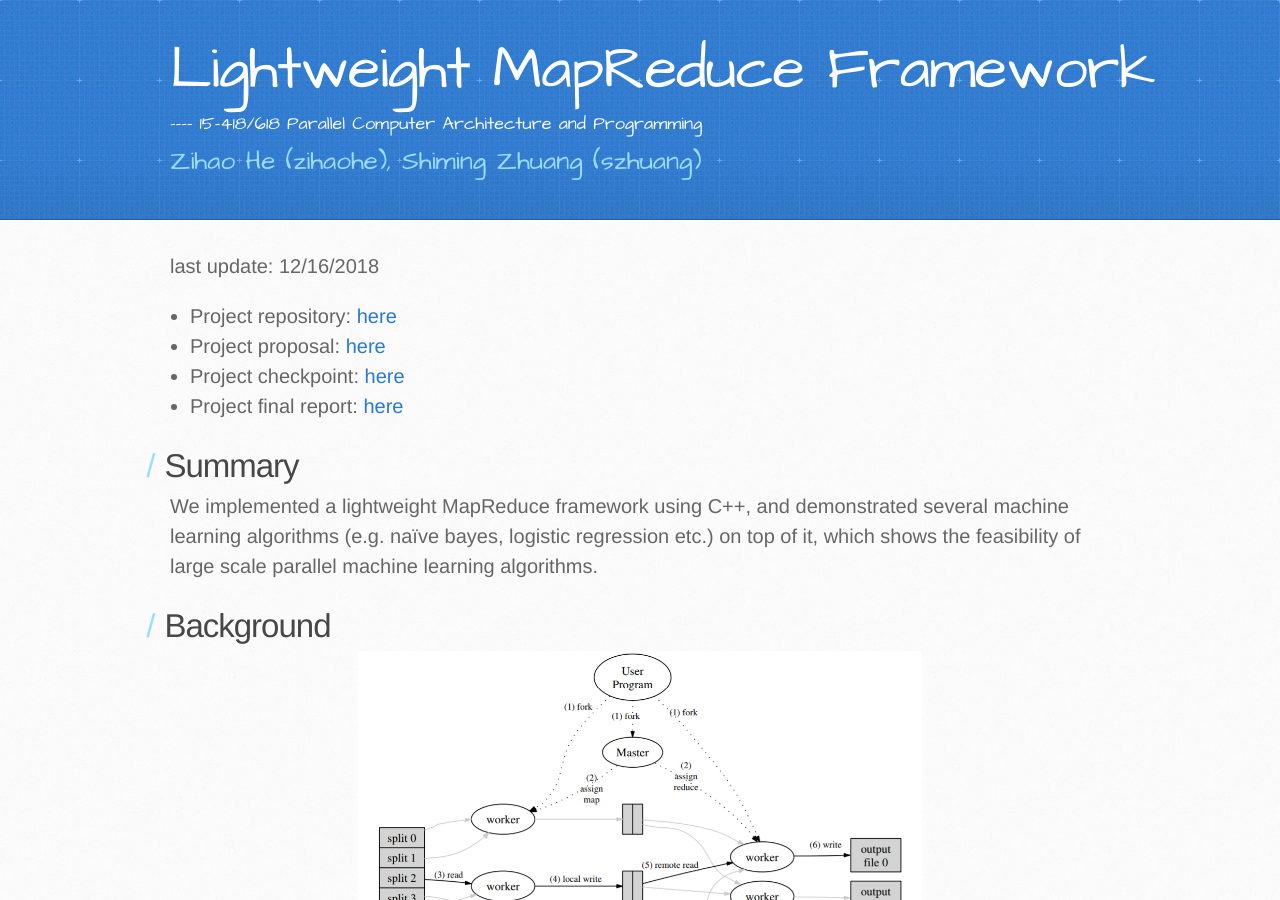
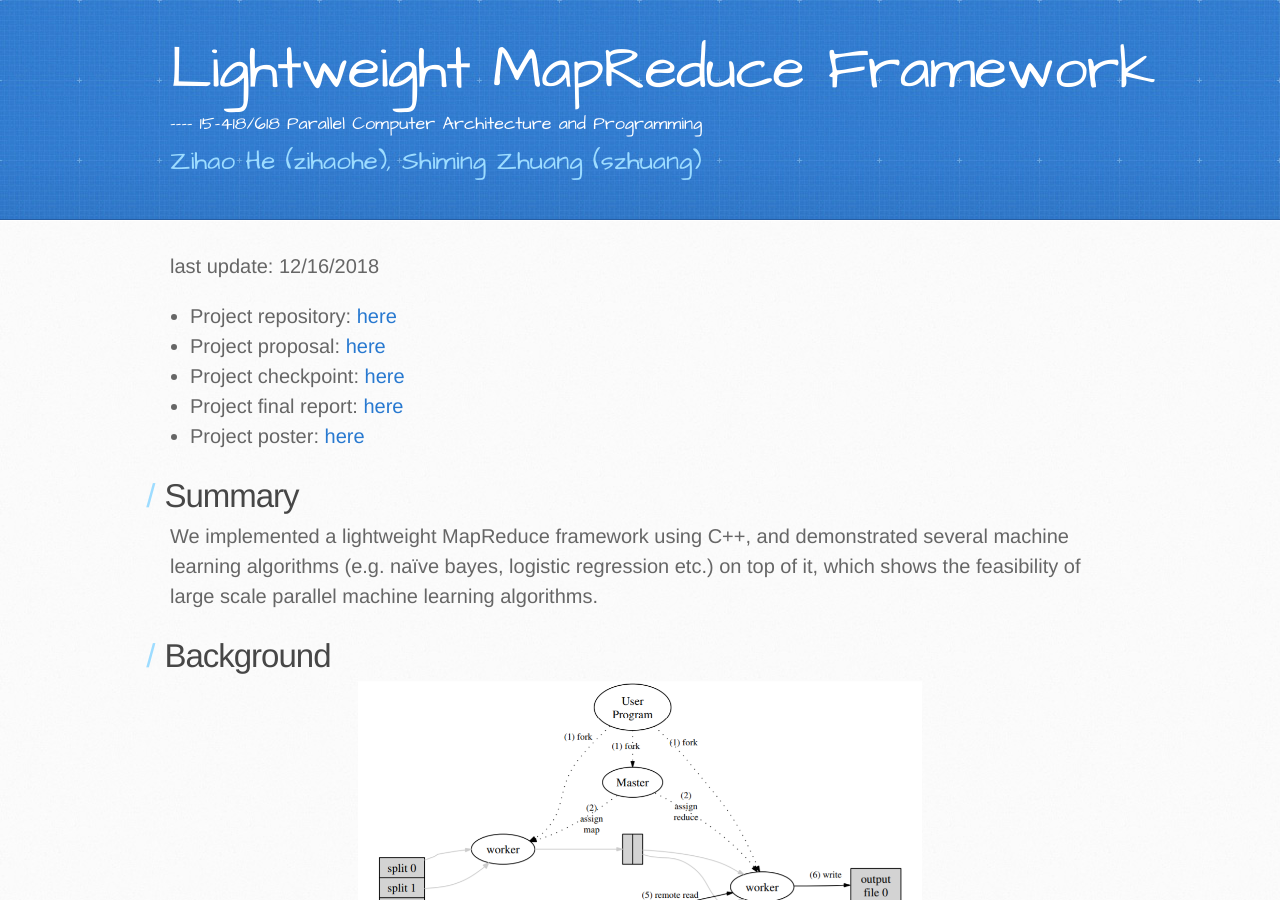
Before and after one commit to hzh0512/hzh0512.github.io, a Jekyll site: the page built from _p/mapreduce.md, in a window 1280 px wide and 900 px high. Built offline with Jekyll 4.4.1, drawn with Linux system fonts in a browser that asks for light colours.

Commit message:
add project poster

```diff
--- a/_p/mapreduce.md
+++ b/_p/mapreduce.md
@@ -6,9 +6,10 @@ description: Zihao He (zihaohe), Shiming Zhuang (szhuang)
 ---
 last update: 12/16/2018
 * Project repository: [here](https://github.com/hzh0512/Lightweight-MapReduce)
-* Project proposal: [here](../assets/files/proposal.pdf)
-* Project checkpoint: [here](../assets/files/checkpoint.pdf)
-* Project final report: [here](../assets/files/final_report.pdf)
+* Project proposal: [here](../assets/files/lmr_proposal.pdf)
+* Project checkpoint: [here](../assets/files/lmr_checkpoint.pdf)
+* Project final report: [here](../assets/files/lmr_final_report.pdf)
+* Project poster: [here](../assets/files/lmr_poster.pdf)
 
 # Summary
 
```
Also changed, not shown: 7 other files.
